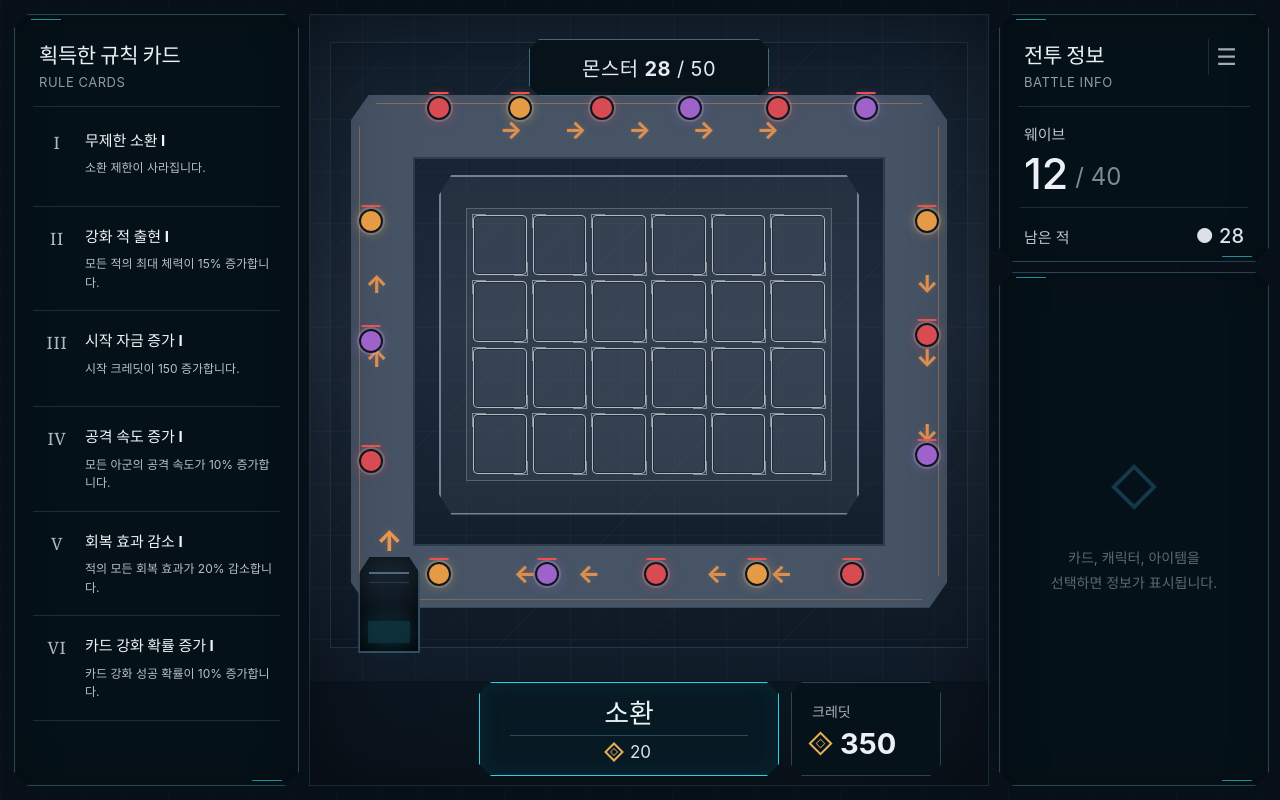
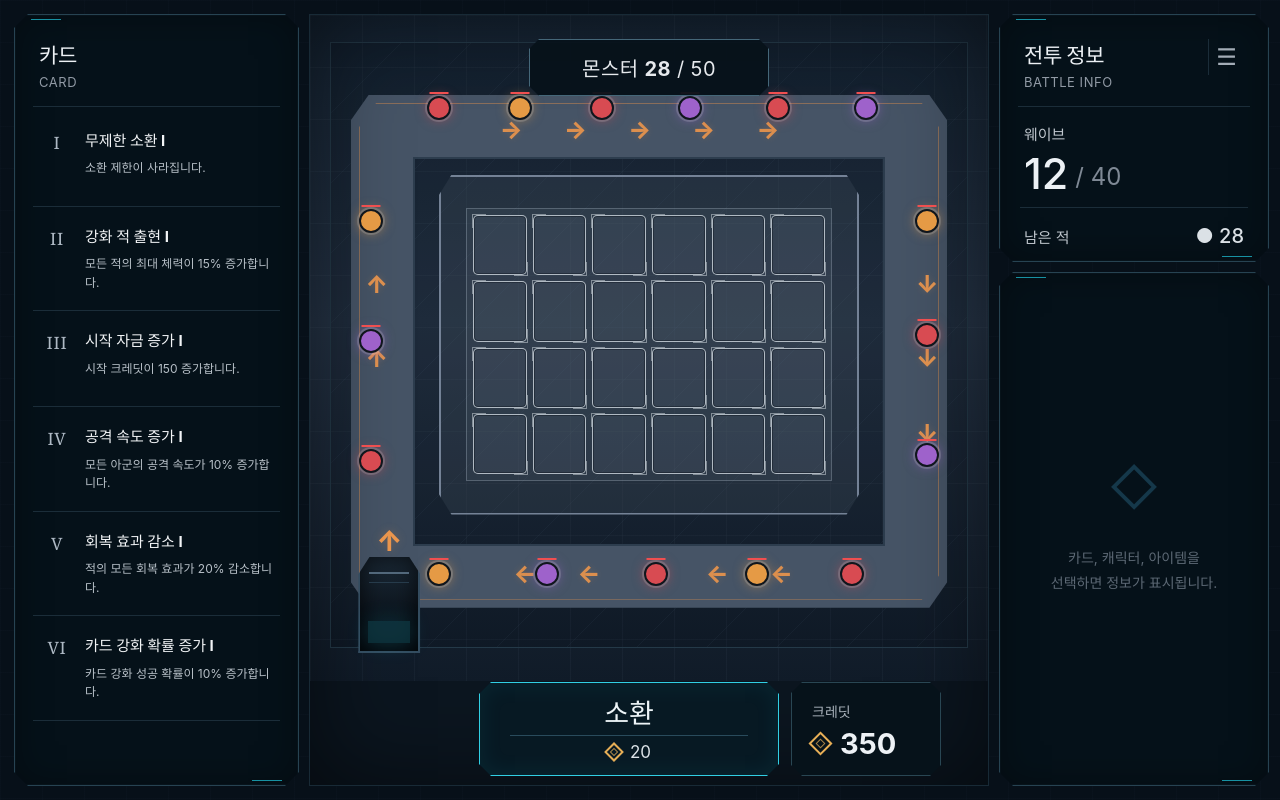
Before and after one commit to cistus75/DefencER, a React (Vite) app: page / in a window 1280 px wide. Built offline with nearby package versions, Linux system fonts and the light colour scheme.

Commit message:
ui: simplify card panel heading

```diff
--- a/src/App.tsx
+++ b/src/App.tsx
@@ -84,8 +84,8 @@ function App() {
     <main className="game-shell">
       <aside className="side-panel rule-history">
         <header className="panel-header">
-          <strong>획득한 규칙 카드</strong>
-          <span>RULE CARDS</span>
+          <strong>카드</strong>
+          <span>CARD</span>
         </header>
         <div className="rule-list">
           {ruleCards.map((rule) => <RuleCard key={rule.roman} {...rule} />)}
```
